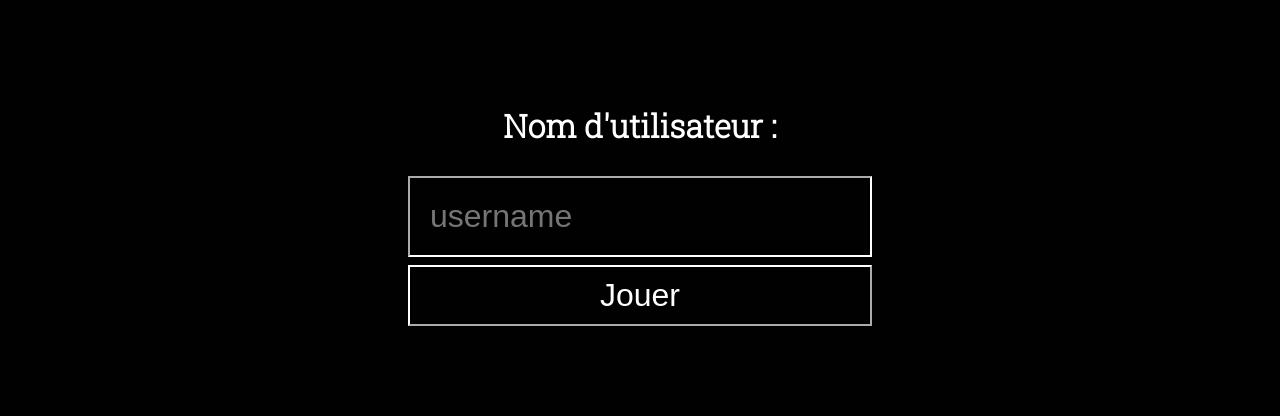
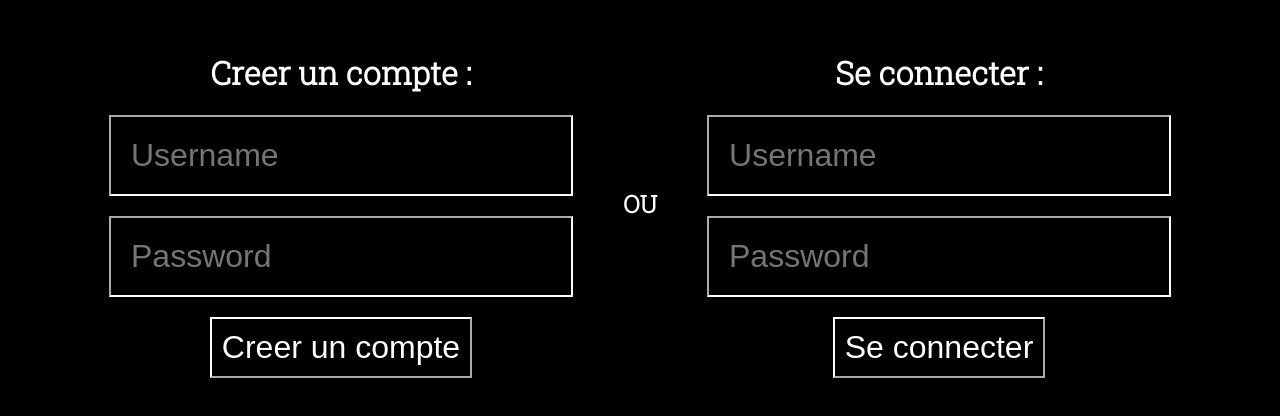
Before and after one commit to FH-DEV1/client, a React (Create React App) app: page / in a window 1280 px wide. Shown: the part 204-620 px from the top of the page. Built offline with nearby package versions, Linux system fonts and the light colour scheme.

Commit message:
better login

```diff
--- a/package.json
+++ b/package.json
@@ -6,9 +6,13 @@
     "@testing-library/jest-dom": "^5.16.5",
     "@testing-library/react": "^13.4.0",
     "@testing-library/user-event": "^13.5.0",
+    "axios": "^1.2.2",
     "react": "^18.2.0",
     "react-dom": "^18.2.0",
     "react-scripts": "5.0.1",
+    "stream-chat": "^8.2.1",
+    "stream-chat-react": "^10.5.0",
+    "universal-cookie": "^4.0.4",
     "web-vitals": "^2.1.4"
   },
   "scripts": {
--- a/public/Style.css
+++ b/public/Style.css
@@ -1,14 +1,13 @@
-body {
+body{
+  background-color: #010101;
+}
+.App {
   text-align: center;
   display: flex;
   min-height: 100vh;
   align-items: center;
   justify-content: center;
-  background-color: #010101;
-}
-.login-form {
-  display: flex;
-  flex-direction: column;
+  flex-direction: row;
 }
 input {
   margin: 0.5rem 0;
@@ -18,9 +17,11 @@ input {
   background-color: #010101;
   color: white;
   padding: 20px;
+  display: flex;
+  flex-direction: column;
+  margin-bottom: 20px;
 }
 button {
-  border-width:2px;
   border-color:white;
   background-color: #010101;
   color: white;
@@ -31,16 +32,10 @@ h1{
   font-family: 'Roboto Slab', serif;
   color: white;
 }
+h2{
+  margin: 50px;
+  font-family: 'Roboto Slab', serif;
+  color: white;
+}
 @media screen and (max-width: 600px) {
-  input {
-    margin: 0.5rem 0;
-    font-size: 100%;
-    border-width:2px;
-    padding: 20px;
-  }
-  button {
-    border-width:2px;
-    font-size: 100%;
-    padding: 10px;
-  }
 }
--- a/src/App.js
+++ b/src/App.js
@@ -1,20 +1,13 @@
-import { BrowserRouter as Router, Routes, Route, Link } from "react-router-dom";
-//import React, { useState } from "react";
 import Login from "./pages/Login";
-import Join from "./pages/Join";
-import ErrorPage from "./pages/ErrorPage";
+import SignUp from "./pages/SignUp";
 
 function App() {
-  //const [currentForm, setCurrentForm] = useState('login')
-
   return (
-    <Router>
-      <Routes>
-        <Route path="/" element={<Login />}/>
-        <Route path="/join-a-room" element={<Join />} />
-        <Route path="*" element={<ErrorPage />} />
-      </Routes>
-    </Router>
+    <div className="App">
+      <SignUp />
+      <h2>OU</h2>
+      <Login />
+    </div>
   );
 }
 
--- a/src/pages/Login.js
+++ b/src/pages/Login.js
@@ -1,22 +1,69 @@
-import React from "react";
-import { useState } from "react"
-import { useNavigate } from "react-router-dom";
+// import React from "react";
+// import { useState } from "react"
+// import { useNavigate } from "react-router-dom";
 
-function Login() {
-    const [username, setUsername] = useState('');
-    let navigate = useNavigate();
-    const handleSubmit = (e) => {
-        e.preventDefault();
-        console.log(username);
-    }
-    return (
-        <div className="auth-form-container">
-                <form className="login-form"onSubmit={handleSubmit}>
-                <h1>Nom d'utilisateur :</h1>
-                <input value={username} onChange={(e) => setUsername(e.target.value)} type="username" placeholder="username" id="username" name="username"></input>
-                <button type="submit" onClick={() => {navigate("/join-a-room")}}>{" "}Jouer</button>
-            </form>
-        </div>
+// function Login() {
+//     const [username, setUsername] = useState('');
+//     let navigate = useNavigate();
+//     const handleSubmit = (e) => {
+//         e.preventDefault();
+//         console.log(username);
+//     }
+//     return (
+//         <div className="auth-form-container">
+//                 <form className="login-form"onSubmit={handleSubmit}>
+//                 <h1>Nom d'utilisateur :</h1>
+//                 <input value={username} onChange={(e) => setUsername(e.target.value)} type="username" placeholder="username" id="username" name="username"></input>
+//                 <button type="submit" onClick={() => {navigate("/join-a-room")}}>{" "}Jouer</button>
+//             </form>
+//         </div>
+//   );
+// }
+
+// export default Login;
+
+
+
+import React, { useState } from "react";
+import Axios from "axios";
+import Cookies from "universal-cookie";
+
+function Login({ setIsAuth }) {
+  const [username, setUsername] = useState("");
+  const [password, setPassword] = useState("");
+
+  const cookies = new Cookies();
+  const login = () => {
+    Axios.post("http://localhost:3001/login", {
+      username,
+      password,
+    }).then((res) => {
+      const { username, token, userId } = res.data;
+      cookies.set("token", token);
+      cookies.set("userId", userId);
+      cookies.set("username", username);
+      setIsAuth(true);
+    });
+  };
+  return (
+    <div className="login">
+      <h1>Se connecter :</h1>
+
+      <input
+        placeholder="Username"
+        onChange={(event) => {
+          setUsername(event.target.value);
+        }}
+      />
+      <input
+        placeholder="Password"
+        type="password"
+        onChange={(event) => {
+          setPassword(event.target.value);
+        }}
+      />
+      <button onClick={login}> Se connecter</button>
+    </div>
   );
 }
 
--- /dev/null
+++ b/src/pages/SignUp.js
@@ -0,0 +1,41 @@
+import React, { useState } from "react";
+import Axios from "axios";
+import Cookies from "universal-cookie";
+
+function SignUp({ setIsAuth }) {
+  const cookies = new Cookies();
+  const [user, setUser] = useState(null);
+
+  const signUp = () => {
+    Axios.post("http://localhost:3001/signup", user).then((res) => {
+      const { token, userId, username, hashedPassword } =
+        res.data;
+      cookies.set("token", token);
+      cookies.set("userId", userId);
+      cookies.set("username", username);
+      cookies.set("hashedPassword", hashedPassword);
+      setIsAuth(true);
+    });
+  };
+  return (
+    <div className="signUp">
+      <h1>Creer un compte :</h1>
+      <input
+        placeholder="Username"
+        onChange={(event) => {
+          setUser({ ...user, username: event.target.value });
+        }}
+      />
+      <input
+        placeholder="Password"
+        type="password"
+        onChange={(event) => {
+          setUser({ ...user, password: event.target.value });
+        }}
+      />
+      <button onClick={signUp}>Creer un compte</button>
+    </div>
+  );
+}
+
+export default SignUp;
```
Also changed, not shown: 1 other file (tests, documents, lock files or other folders).
